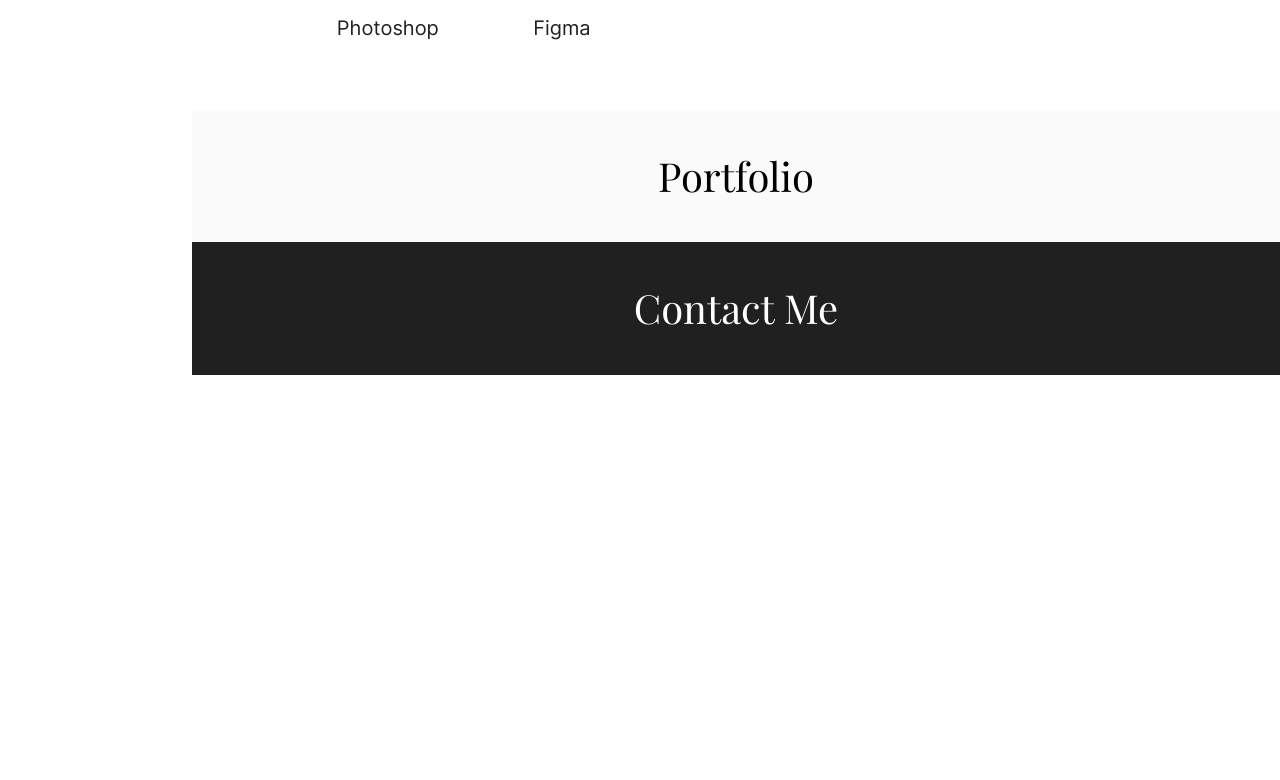
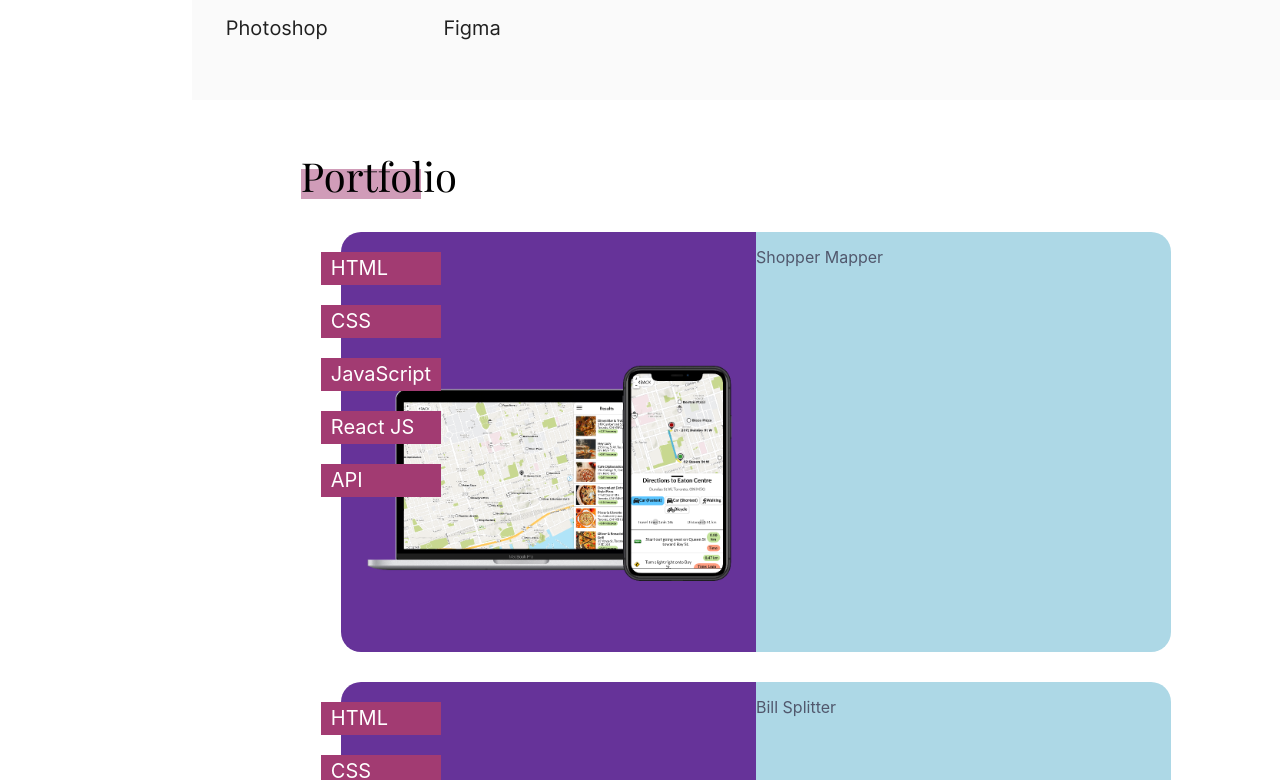
Before and after one commit to shanningtatum/react-portfolio, a React (Create React App) app: page / in a window 1280 px wide. Shown: the part 1860-2640 px from the top of the page. Before the commit the page ends 2235 px from the top, so only its background shows below. Built offline with nearby package versions, Linux system fonts and the light colour scheme.

Commit message:
added portfolio projects

```diff
--- a/src/components/About.js
+++ b/src/components/About.js
@@ -1,4 +1,4 @@
-import { projects, toolkit } from "./toolkit";
+import { toolkit } from "./toolkit";
 import { useContext } from "react";
 import { DarkModeContext } from "./DarkModeContext";
 
@@ -37,7 +37,9 @@ function About() {
             to grow as a developer and an individual.
           </p>
         </div>
-        <div className="toolKitSection">
+        <div
+          className={darkMode ? "toolKitSection darkTheme" : "toolKitSection"}
+        >
           <h2>My Toolkit</h2>
           <ul>
             {toolkit.map((tool) => {
--- a/src/components/Portfolio.js
+++ b/src/components/Portfolio.js
@@ -1,4 +1,5 @@
 import { useContext } from "react";
+import { projects } from "./toolkit";
 import { DarkModeContext } from "./DarkModeContext";
 
 function Portfolio() {
@@ -10,6 +11,38 @@ function Portfolio() {
     >
       <div className="wrapper">
         <h2>Portfolio</h2>
+        <ul>
+          {projects.map((project) => {
+            const projectTools = [];
+            const toolUsed = project.tool;
+
+            for (let tool in toolUsed) {
+              const toolName = toolUsed[tool];
+              projectTools.push(toolName);
+            }
+
+            return (
+              <li>
+                <div className="projectContainer">
+                  <div className="projectTool">
+                    {projectTools.map((tool) => {
+                      return <p>{tool}</p>;
+                    })}
+                  </div>
+                  <div className="projectImage">
+                    <img
+                      src={project.img}
+                      alt={`Device mockup image of ${project.name} project.`}
+                    />
+                  </div>
+                  <div className="projectText">
+                    <h3>{project.name}</h3>
+                  </div>
+                </div>
+              </li>
+            );
+          })}
+        </ul>
       </div>
     </section>
   );
--- a/src/components/toolkit.js
+++ b/src/components/toolkit.js
@@ -3,7 +3,7 @@ import { FontAwesomeIcon } from "@fortawesome/react-fontawesome";
 
 const projects = [
   {
-    project: "Shopper Mapper",
+    name: "Shopper Mapper",
     live: "https://shopper-mapper.netlify.app/",
     github: "https://github.com/shopper-mapper-cohort42/project-04",
     img: "./assets/project4-desktop-mobile.png",
@@ -17,7 +17,7 @@ const projects = [
     },
   },
   {
-    project: "Bill Splitter",
+    name: "Bill Splitter",
     live: "https://shannontao-project3-production.netlify.app/",
     github: "https://github.com/shanningtatum/shannontao-project3",
     img: "./assets/guberEats.png",
@@ -31,7 +31,7 @@ const projects = [
     },
   },
   {
-    project: "Perplexity Digital Scoreboard",
+    name: "Perplexity Digital Scoreboard",
     live: "https://peg-leaderboard.netlify.app/",
     github: "https://github.com/shanningtatum/scoreboard",
     img: "./assets/peg-leaderboard.png",
@@ -45,7 +45,7 @@ const projects = [
     },
   },
   {
-    project: "Pokemon Matching Game",
+    name: "Pokemon Matching Game",
     live: "https://pokemonmemorygame.netlify.app/",
     github: "https://github.com/huddle3-2/shannon-taimoor-project2",
     img: "./assets/project2mobile.png",
@@ -58,7 +58,7 @@ const projects = [
     },
   },
   {
-    project: "Pokemon Quiz",
+    name: "Pokemon Quiz",
     live: "https://shanningtatum.github.io/pokemon-quiz/",
     github: "https://github.com/shanningtatum/pokemon-quiz",
     img: "./assets/pokeQuiz-mobileDesktop.png",
@@ -72,7 +72,7 @@ const projects = [
     },
   },
   {
-    project: "Multi-Page Website",
+    name: "Multi-Page Website",
     live: "https://shannontaoproject1.netlify.app/",
     github: "https://github.com/shanningtatum/shannonTao-project1",
     img: "./assets/project1desktop.png",
@@ -84,7 +84,7 @@ const projects = [
     },
   },
   {
-    project: "Point of Sale System",
+    name: "Point of Sale System",
     live: "https://shannontao-pointofsale.netlify.app/",
     github: "https://github.com/shanningtatum/pointOfSale",
     img: "./assets/pos-tablet.png",
@@ -97,7 +97,7 @@ const projects = [
     },
   },
   {
-    project: "Perplexity Escape Games Website Mock-Up",
+    name: "Perplexity Escape Games Website Mock-Up",
     live: "https://shanningtatum.github.io/perplexity/",
     github: "https://github.com/shanningtatum/perplexity",
     img: "./assets/perplexityMobile.png",
@@ -161,4 +161,5 @@ const toolkit = [
     tool: "Figma",
   },
 ];
+
 export { projects, toolkit };
--- a/src/styles/sass/partials/_baseStyles.scss
+++ b/src/styles/sass/partials/_baseStyles.scss
@@ -24,7 +24,3 @@ h2{
 .strongName{
     font-size:clamp(1.5rem,4vw, 2.7rem);
 }
-
-#about, #portfolio, #contact{
-    text-align: center;
-}
--- a/src/styles/sass/partials/_mainContainer.scss
+++ b/src/styles/sass/partials/_mainContainer.scss
@@ -25,14 +25,8 @@ section{
         }
     }
 
-    &:nth-child(odd){
-        background-color:$offWhite;
-    }
-    &:nth-child(even){
-        background-color:$white;
-    }
     &:last-child{
-        background-color:$black;
+        background-color:$black !important;
         color:$white;
     }
 }
@@ -57,18 +51,19 @@ section{
 }
 
 .darkTheme{
-    &:nth-child(odd){
-        background-color:rgba($black, $alpha: 1);
-    }
+
     &:nth-child(even){
         background-color:rgba($black, $alpha: 0.98);
     }
+
     .toolKitSection{
         p{
             color:$white;
+            text-align: center;
         }
         .devicon{
             color:$white;
+            text-align: center;
         }
         li{
             background-color:transparent;
@@ -84,6 +79,8 @@ section{
 
 .aboutSection{
     .wrapper{
+        width:100%;
+        max-width:none;
         display:flex;
         flex-direction:column;
     }
@@ -92,11 +89,19 @@ section{
 
 .aboutMeSection{
     flex-basis:50%;
-
+    width:80%;
+    margin:auto;
 }
 
 .toolKitSection{
     flex-basis:50%;
+    width:100%;
+    background-color:$offWhite;
+    margin:0 auto;
+
+    h2{
+        text-align: center;
+    }
     ul{
         display:grid;
         grid-template-rows:repeat(2, 1fr);
@@ -123,3 +128,50 @@ section{
     }
 
 }
+.portfolioSection{
+    ul{
+        list-style:none;
+    }
+    li{
+        margin-bottom:30px;
+    }
+}
+// portfolio section
+.portfolioSection.darkTheme{
+    background-color:rgba($black, $alpha: 0.98);
+
+}
+
+.projectContainer{
+    display:flex;
+    position: relative;
+    height:max-content;
+
+    .projectTool{
+        position: absolute;
+        left:-20px;
+
+        p{
+            background-color:rgba($purple, 1);
+            padding:5px 10px;
+            color:$white;
+        }
+    }
+
+    .projectImage{
+        flex-basis:50%;
+        background-color:rebeccapurple;
+        border-top-left-radius:20px;
+        border-bottom-left-radius:20px;
+    }
+
+    img{
+        width:100%;
+    }
+    .projectText{
+        flex-basis:50%;
+        background-color:lightblue;
+        border-top-right-radius:20px;
+        border-bottom-right-radius:20px;
+    }
+}
--- a/src/styles/sass/styles.css
+++ b/src/styles/sass/styles.css
@@ -278,10 +278,6 @@ h2 {
   font-size: clamp(1.5rem, 4vw, 2.7rem);
 }
 
-#about, #portfolio, #contact {
-  text-align: center;
-}
-
 @font-face {
   font-family: "Playfair Display";
   src: url("../../fonts/PlayfairDisplay-Regular.ttf");
@@ -490,14 +486,8 @@ section h2::before {
   bottom: 0;
   z-index: -1;
 }
-section:nth-child(odd) {
-  background-color: #FAFAFA;
-}
-section:nth-child(even) {
-  background-color: #FFF;
-}
 section:last-child {
-  background-color: #202020;
+  background-color: #202020 !important;
   color: #FFF;
 }
 
@@ -515,17 +505,16 @@ section:last-child {
   color: #FCB0D8;
 }
 
-.darkTheme:nth-child(odd) {
-  background-color: #202020;
-}
 .darkTheme:nth-child(even) {
   background-color: rgba(32, 32, 32, 0.98);
 }
 .darkTheme .toolKitSection p {
   color: #FFF;
+  text-align: center;
 }
 .darkTheme .toolKitSection .devicon {
   color: #FFF;
+  text-align: center;
 }
 .darkTheme .toolKitSection li {
   background-color: transparent;
@@ -536,16 +525,26 @@ section:last-child {
 }
 
 .aboutSection .wrapper {
+  width: 100%;
+  max-width: none;
   display: flex;
   flex-direction: column;
 }
 
 .aboutMeSection {
   flex-basis: 50%;
+  width: 80%;
+  margin: auto;
 }
 
 .toolKitSection {
   flex-basis: 50%;
+  width: 100%;
+  background-color: #FAFAFA;
+  margin: 0 auto;
+}
+.toolKitSection h2 {
+  text-align: center;
 }
 .toolKitSection ul {
   display: grid;
@@ -570,6 +569,49 @@ section:last-child {
 .toolKitSection .devicon {
   color: rgba(32, 32, 32, 0.7);
   font-size: clamp(2rem, 10vw, 4rem);
+}
+
+.portfolioSection ul {
+  list-style: none;
+}
+.portfolioSection li {
+  margin-bottom: 30px;
+}
+
+.portfolioSection.darkTheme {
+  background-color: rgba(32, 32, 32, 0.98);
+}
+
+.projectContainer {
+  display: flex;
+  position: relative;
+  height: -webkit-max-content;
+  height: -moz-max-content;
+  height: max-content;
+}
+.projectContainer .projectTool {
+  position: absolute;
+  left: -20px;
+}
+.projectContainer .projectTool p {
+  background-color: #a23b72;
+  padding: 5px 10px;
+  color: #FFF;
+}
+.projectContainer .projectImage {
+  flex-basis: 50%;
+  background-color: rebeccapurple;
+  border-top-left-radius: 20px;
+  border-bottom-left-radius: 20px;
+}
+.projectContainer img {
+  width: 100%;
+}
+.projectContainer .projectText {
+  flex-basis: 50%;
+  background-color: lightblue;
+  border-top-right-radius: 20px;
+  border-bottom-right-radius: 20px;
 }
 
 footer {
```
Also changed, not shown: 1 other file (tests, documents, lock files or other folders).
